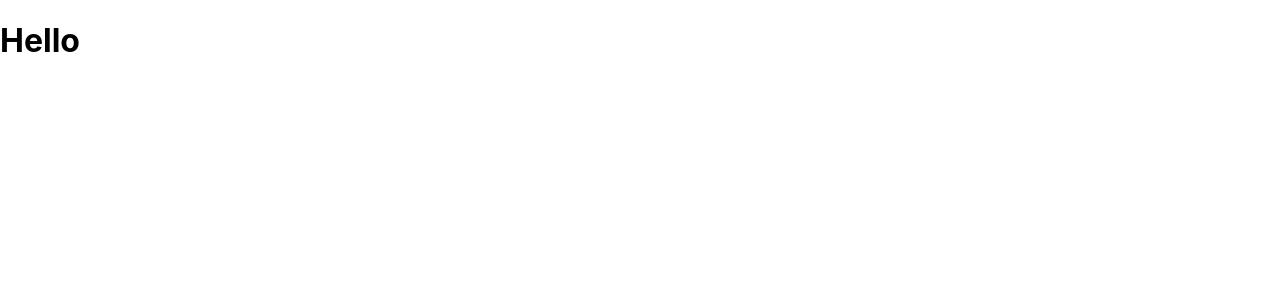
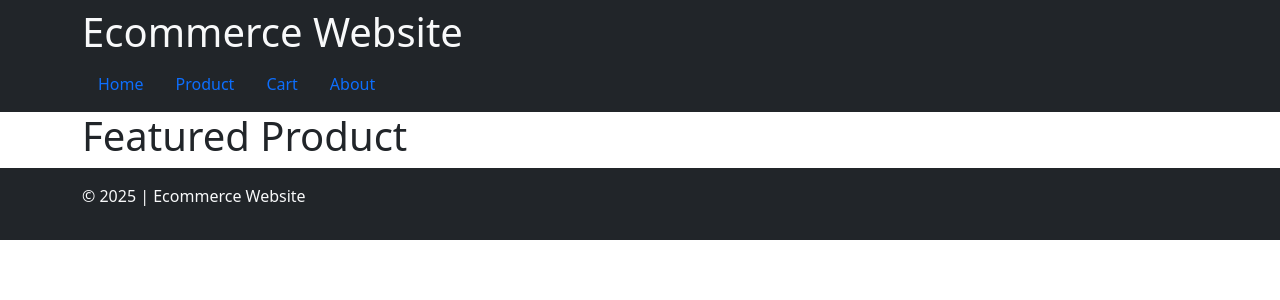
Before and after one commit to Sourabhpande532/berry-bazaar-cart, a React (Create React App) app: page / in a window 1280 px wide. Shown: the top 300 px of the page. Built offline with nearby package versions, Linux system fonts and the light colour scheme.

Commit message:
Feat: Add Header and footer

```diff
--- a/package.json
+++ b/package.json
@@ -7,8 +7,10 @@
     "@testing-library/jest-dom": "^6.7.0",
     "@testing-library/react": "^16.3.0",
     "@testing-library/user-event": "^13.5.0",
+    "bootstrap": "^5.3.7",
     "react": "^19.1.1",
     "react-dom": "^19.1.1",
+    "react-router-dom": "^7.8.1",
     "react-scripts": "5.0.1",
     "web-vitals": "^2.1.4"
   },
--- a/src/App.js
+++ b/src/App.js
@@ -1,6 +1,15 @@
+import "bootstrap/dist/css/bootstrap.min.css";
+import { Header } from '../src/component/Header'
+import { Footer } from '../src/component/Footer'
 const App = () => {
   return (
-    <h1>Hello</h1>
+    <>
+      <Header />
+      <main className="container-md">
+        <h1>Featured Product</h1>
+      </main>
+      <Footer />
+    </>
   )
 }
 export default App;
--- /dev/null
+++ b/src/component/Footer.jsx
@@ -0,0 +1,9 @@
+export const Footer = () => {
+    return (
+        <footer className="bg-dark text-light py-3">
+            <div className="container-md">
+                <p>&copy; 2025 | Ecommerce Website</p>
+            </div>
+        </footer>
+    )
+}
--- /dev/null
+++ b/src/component/Header.jsx
@@ -0,0 +1,27 @@
+import { NavLink } from "react-router-dom"
+
+export const Header = () => {
+    return (
+        <header className="bg-dark text-light py-2">
+            <div className="container-md">
+                <h1>Ecommerce Website</h1>
+                <nav>
+                    <ul className="nav">
+                        <li className="nav-item">
+                            <NavLink to="/" className="nav-link">Home</NavLink>
+                        </li>
+                        <li className="nav-item">
+                            <NavLink to="/product" className="nav-link">Product</NavLink>
+                        </li>
+                        <li className="nav-item">
+                            <NavLink to="/cart" className="nav-link">Cart</NavLink>
+                        </li>
+                        <li className="nav-item">
+                            <NavLink to="/about" className="nav-link">About</NavLink>
+                        </li>
+                    </ul>
+                </nav>
+            </div>
+        </header>
+    )
+}
--- a/src/index.js
+++ b/src/index.js
@@ -2,10 +2,16 @@ import React from 'react';
 import ReactDOM from 'react-dom/client';
 import './index.css';
 import App from './App';
-
+import {createBrowserRouter,RouterProvider} from "react-router-dom"
+const router = createBrowserRouter([
+  {
+    path:"/",
+    element: <App/>
+  }
+])
 const root = ReactDOM.createRoot(document.getElementById('root'));
 root.render(
   <React.StrictMode>
-    <App />
+    <RouterProvider router={router} />
   </React.StrictMode>
 );
```
Also changed, not shown: 1 other file (tests, documents, lock files or other folders).
